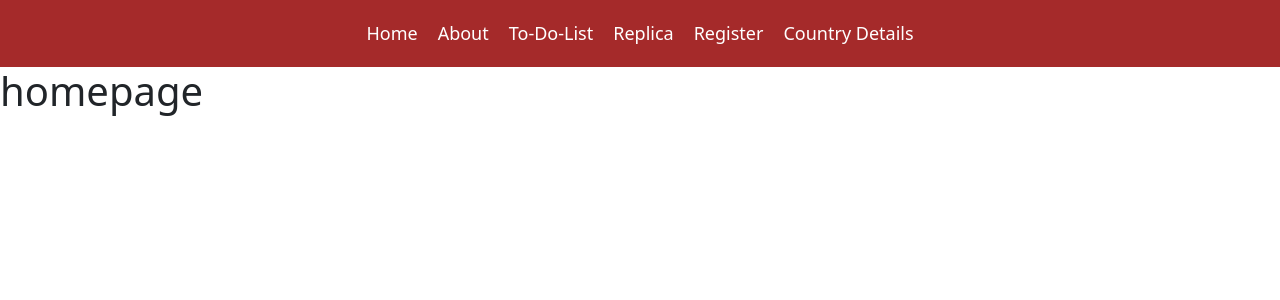
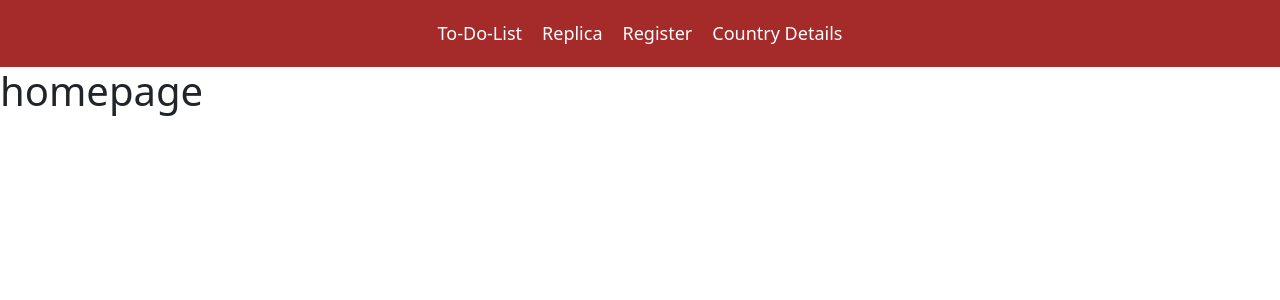
Before and after one commit to sudharsandeveloper/react-tasks-himad, a React (Create React App) app: page / in a window 1280 px wide. Shown: the top 300 px of the page. Built offline with nearby package versions, Linux system fonts and the light colour scheme.

Commit message:
replica design fix

```diff
--- a/src/App.css
+++ b/src/App.css
@@ -114,6 +114,7 @@
   background-color: #f5f5f5;
   display: flex;
   justify-content: center;
+  height: 110px;
 }
 
 .replica-img{
--- a/src/Components/Links.js
+++ b/src/Components/Links.js
@@ -4,8 +4,8 @@
 function Links() {
   return (
     <ul className='header-nav'>
-        <li><Link to={'/'}>Home</Link></li>
-        <li><Link to={'/about'}>About</Link></li>
+        {/* <li><Link to={'/'}>Home</Link></li> */}
+        {/* <li><Link to={'/about'}>About</Link></li> */}
         {/* <li><Link to={'/todo'}>To-Do</Link></li> */}
         <li><Link to={'/todo-list'}>To-Do-List</Link></li>
         <li><Link to={'/replica'}>Replica</Link></li>
```
